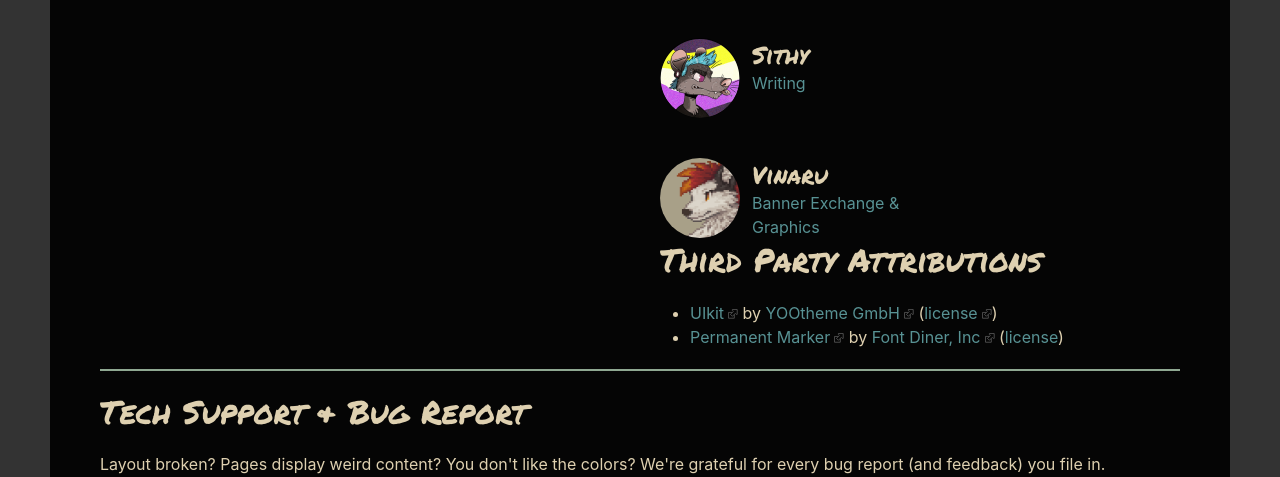
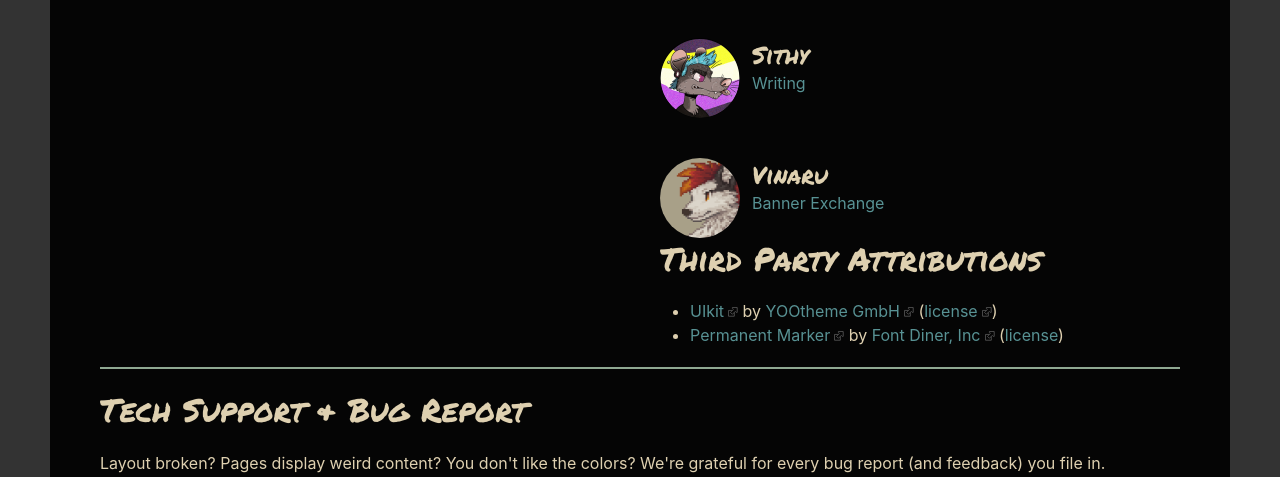
Before and after one commit to dogpixels/ef27, a PHP site: page /website in a window 1280 px wide. Shown: the part 1122-1599 px from the top of the page. Run offline with PHP 8.4, Linux system fonts and the light colour scheme; data that the repository does not hold is empty.

Commit message:
chore: :speech_balloon: update website page

```diff
--- a/www/pages/website.php
+++ b/www/pages/website.php
@@ -46,7 +46,7 @@
 				['Fleeks', 'Logo Design', 'fleeks.png', 'https://fleeks.art/'],
 				['Sebin', 'Feedback Management', 'sebin.png', 'https://twitter.com/SebinNyshkim'],
 				['Sithy', 'Writing', 'sithy.png', 'https://twitter.com/MxSithy'],
-				['Vinaru', 'Banner Exchange &amp; Graphics', 'vinaru.png', 'https://twitter.com/Vinaru'],
+				['Vinaru', 'Banner Exchange', 'vinaru.png', 'https://twitter.com/Vinaru'],
 			];
 
 			foreach ($members as $m) { ?>
```
